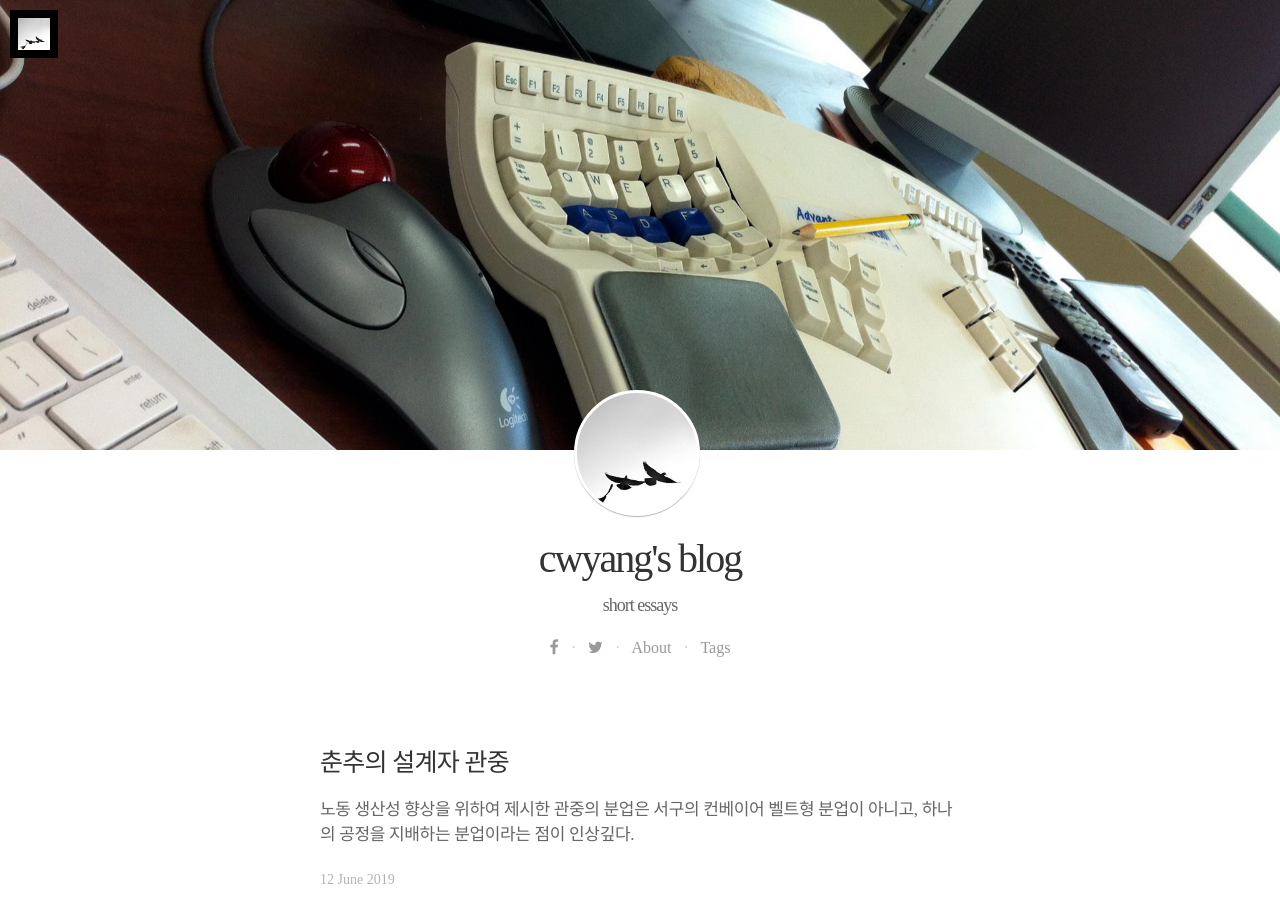
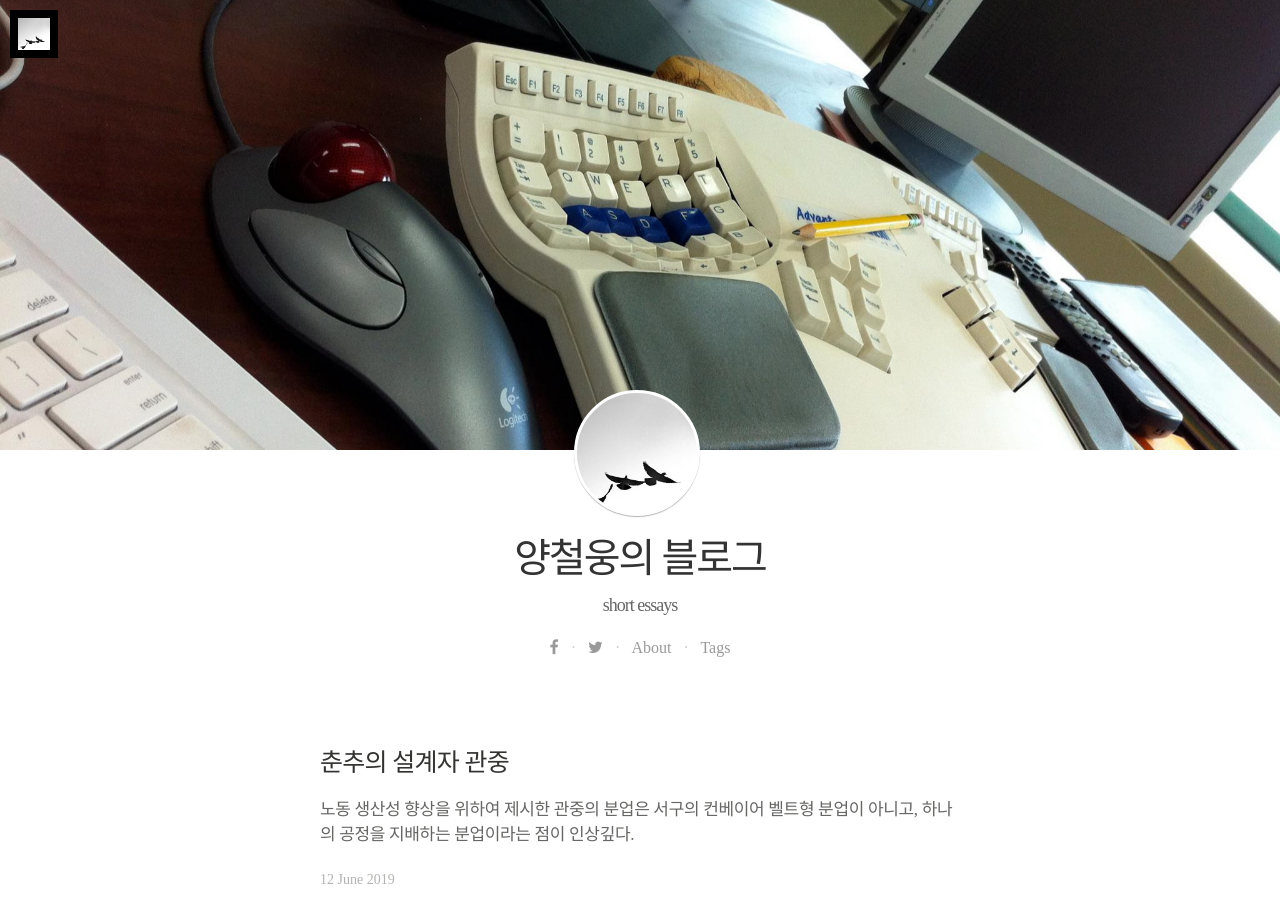
Before and after one commit to cwyang/cwyang.github.io, a Jekyll site: the page built from index.html, in a window 1280 px wide and 900 px high. Built offline with Jekyll 4.4.1, drawn with Linux system fonts in a browser that asks for light colours; nearby versions of some CDN libraries; some web fonts are replaced; the list of posts is cut into pages by our own code.

Commit message:
Korean title

```diff
--- a/_config.yml
+++ b/_config.yml
@@ -7,7 +7,7 @@ plugins:
   - jekyll-toc
 
 # Site settings
-title: cwyang's blog
+title: 양철웅의 블로그
 description: > # this means to ignore newlines until "email:"
   short essays
 url: "http://cwyang.github.io" # the base hostname & protocol for your site, e.g. http://example.com
```
